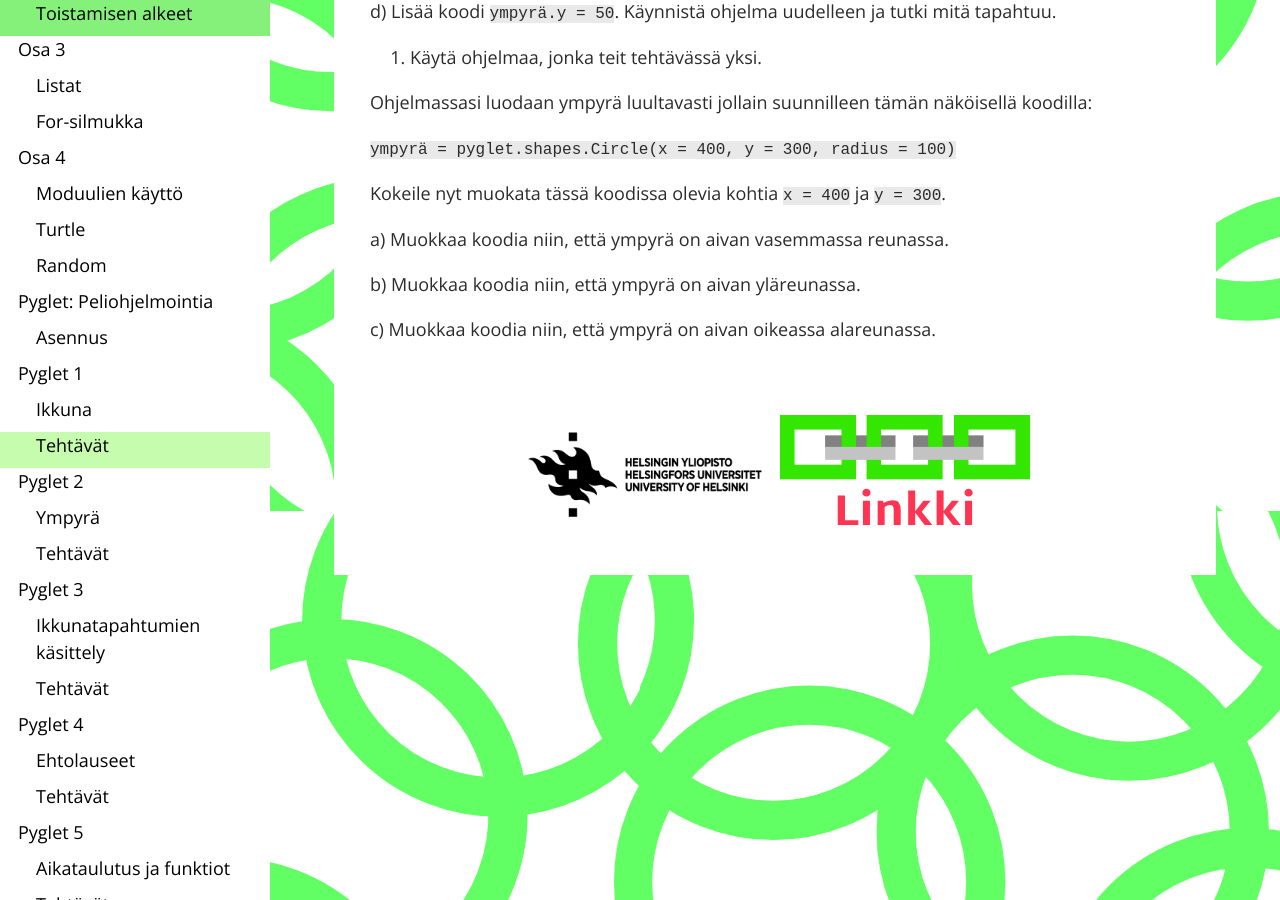
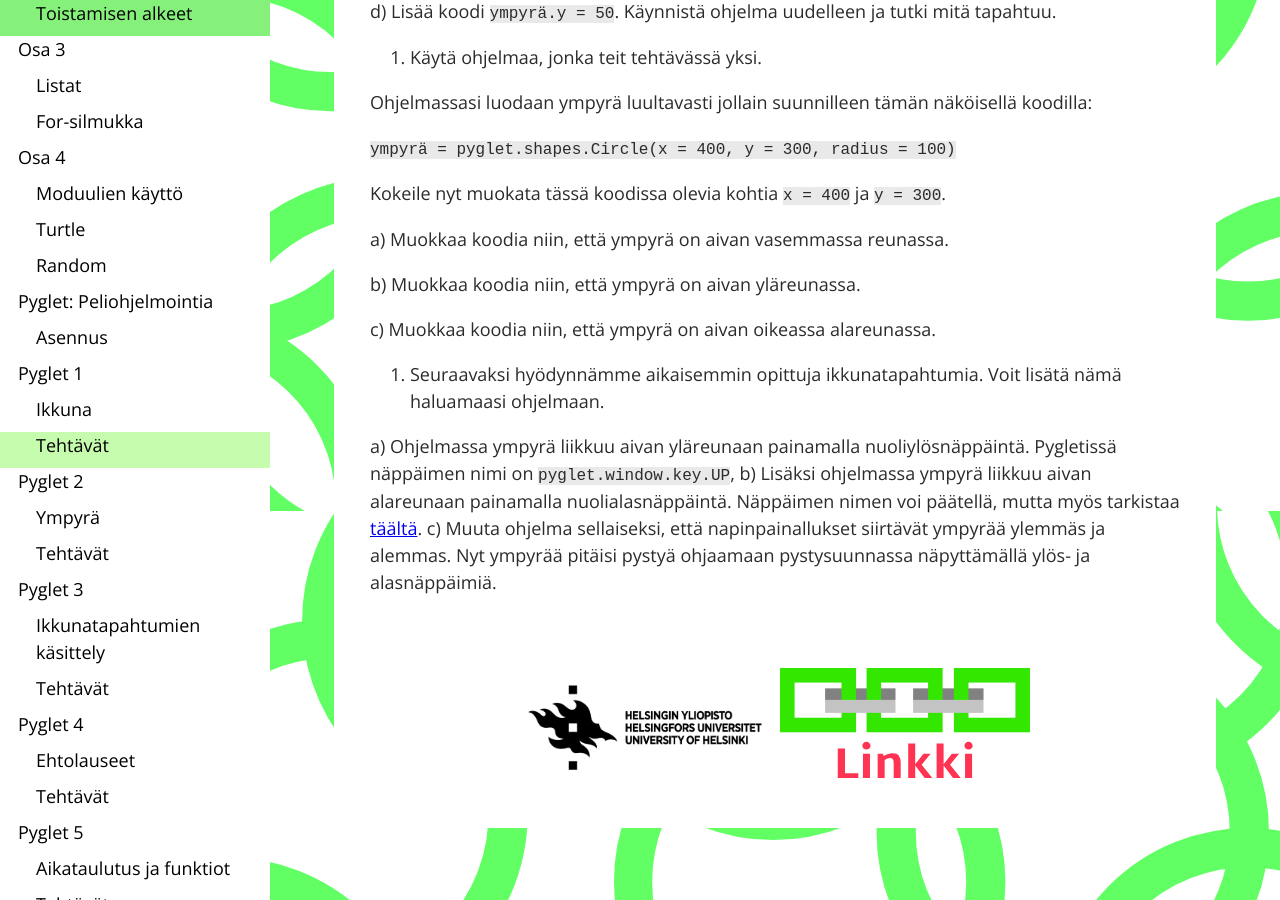
Before and after one commit to pupunu/pupunu.github.io, a Jekyll site: the page built from _content/pyglet06/index.md, in a window 1280 px wide and 900 px high, scrolled down 4889 px. Built offline with Jekyll 4.4.1, drawn with Linux system fonts in a browser that asks for light colours.

Commit message:
lisää osa 6 tehtävä 4 ohjaamaan seuraavaan osaan

```diff
--- a/_content/pyglet06/p-6-t.md
+++ b/_content/pyglet06/p-6-t.md
@@ -27,3 +27,9 @@ a) Muokkaa koodia niin, että ympyrä on aivan vasemmassa reunassa.
 b) Muokkaa koodia niin, että ympyrä on aivan yläreunassa.
 
 c) Muokkaa koodia niin, että ympyrä on aivan oikeassa alareunassa.
+
+4. Seuraavaksi hyödynnämme aikaisemmin opittuja ikkunatapahtumia. Voit lisätä nämä haluamaasi ohjelmaan.
+
+a) Ohjelmassa ympyrä liikkuu aivan yläreunaan painamalla nuoliylösnäppäintä. Pygletissä näppäimen nimi on `pyglet.window.key.UP`,
+b) Lisäksi ohjelmassa ympyrä liikkuu aivan alareunaan painamalla nuolialasnäppäintä. Näppäimen nimen voi päätellä, mutta myös tarkistaa [täältä](https://pyglet.readthedocs.io/en/latest/programming_guide/keyboard.html#defined-key-symbols).
+c) Muuta ohjelma sellaiseksi, että napinpainallukset siirtävät ympyrää ylemmäs ja alemmas. Nyt ympyrää pitäisi pystyä ohjaamaan pystysuunnassa näpyttämällä ylös- ja alasnäppäimiä.
```
